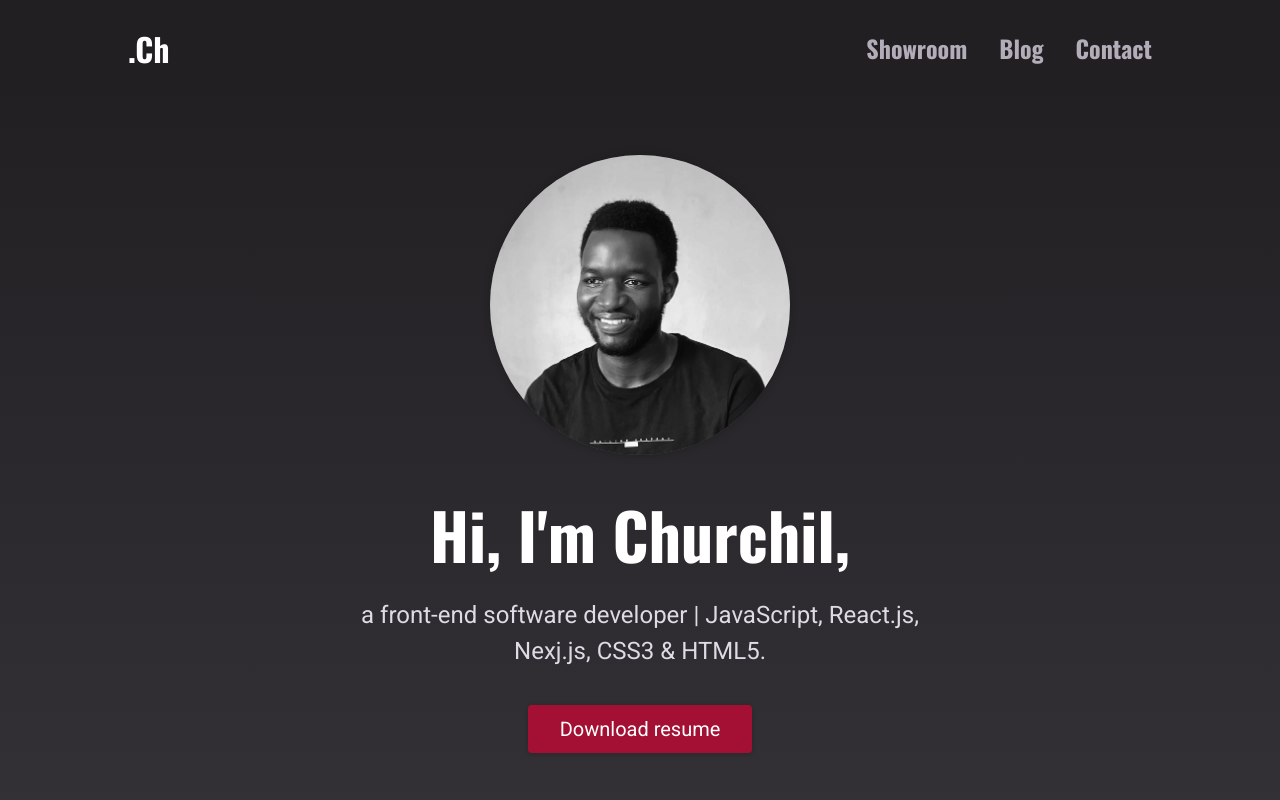
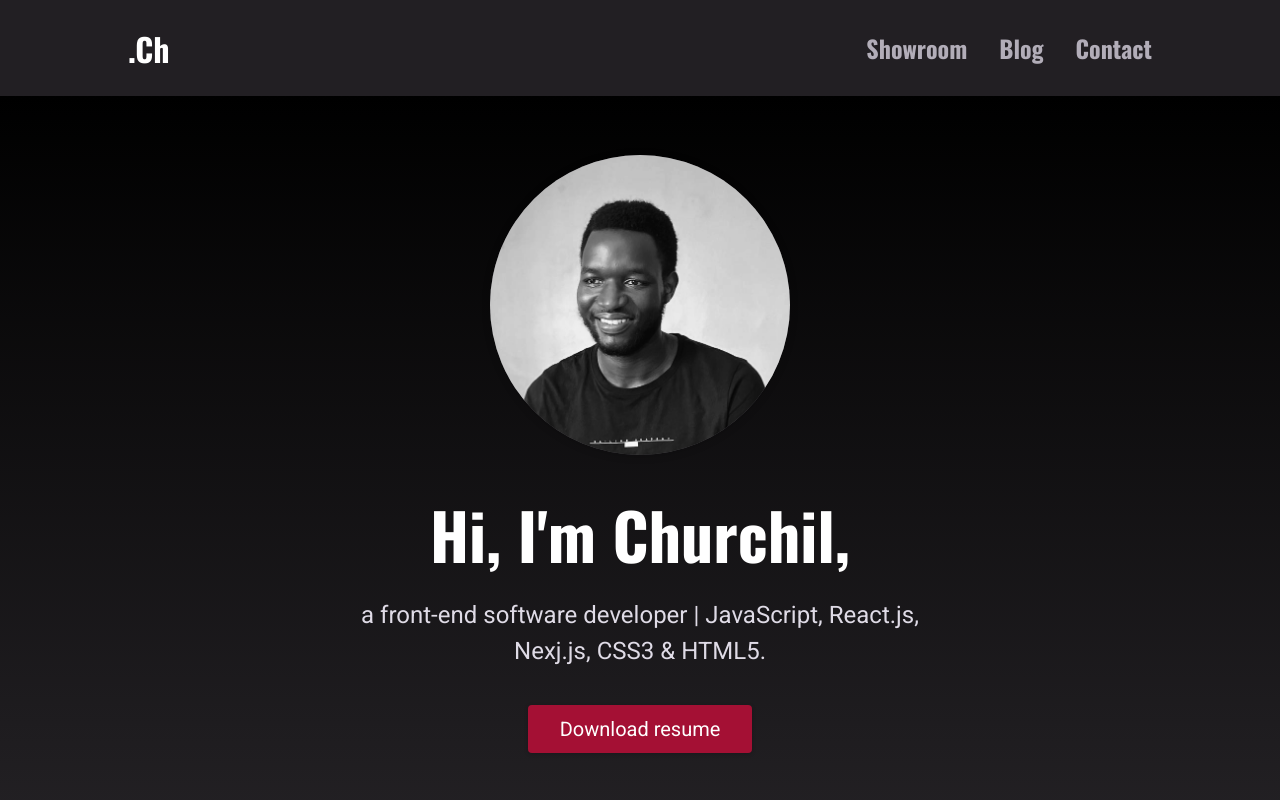
Before and after one commit to Chacho104/my-portfolio-blog-site, a Next.js app: page / in a window 1280 px wide. Shown: the top 800 px of the page. Built offline with nearby package versions, Linux system fonts and the light colour scheme.

Commit message:
Change background image of hero

```diff
--- a/components/home-page/hero.module.css
+++ b/components/home-page/hero.module.css
@@ -1,8 +1,8 @@
 .hero {
   background-image: linear-gradient(
     to bottom,
-    var(--color-grey-900),
-    var(--color-grey-800)
+    var(--color-grey-1000),
+    var(--color-grey-900)
   );
   height: calc(100vh - 6rem);
   text-align: center;
@@ -51,13 +51,12 @@
 
 .resume {
   opacity: 0;
-  transform: translateX(-200px);
 }
 
 .resume.inview {
   opacity: 1;
   transform: none;
-  transition: all 1s linear 5s;
+  transition: all 1s linear 4.5s;
 }
 
 @media screen and (max-width: 768px) {
```
